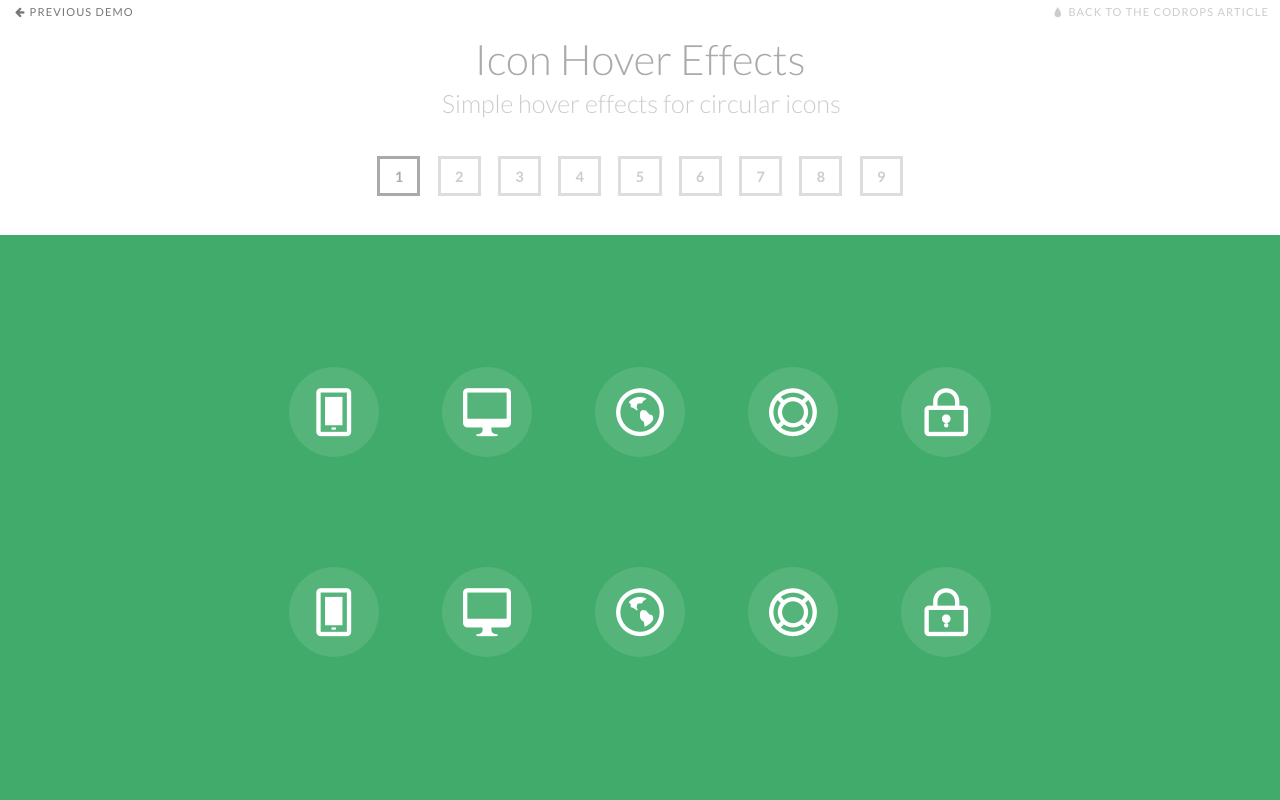
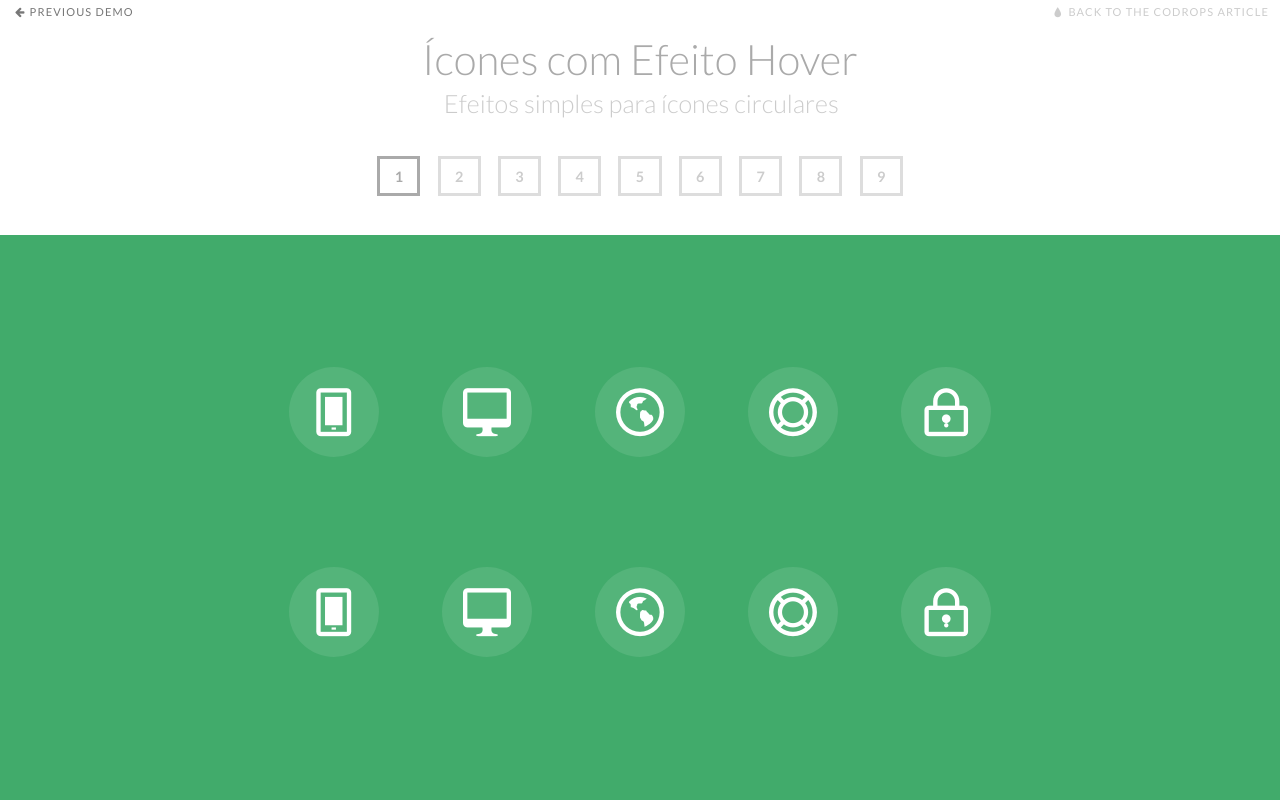
Before and after one commit to doni7brandao/icones, a plain HTML site: page IconesEfeitoHover/index.html in a window 1280 px wide. Shown: the top 800 px of the page. Drawn offline with Linux system fonts and the light colour scheme.

Commit message:
Update index.html

```diff
--- a/IconesEfeitoHover/index.html
+++ b/IconesEfeitoHover/index.html
@@ -4,8 +4,8 @@
 		<meta charset="UTF-8" />
 		<meta http-equiv="X-UA-Compatible" content="IE=edge,chrome=1">
 		<meta name="viewport" content="width=device-width, initial-scale=1.0">
-		<title>Simple Icon Hover Effects with CSS Transitions and Animations</title>
-		<meta name="description" content="Simple Icon Hover Effects with CSS Transitions and Animations" />
+		<title>Ícones simples com efeitos hover de transições e animações feitas com CSS</title>
+		<meta name="description" content="Ícones simples com efeitos hover de transições e animações feitas com CSS" />
 		<meta name="keywords" content="icons, hover, round, circular, transition, animation, css3" />
 		<meta name="author" content="Codrops" />
 		<link rel="shortcut icon" href="../favicon.ico">
@@ -21,7 +21,7 @@
 				<span class="right"><a class="codrops-icon codrops-icon-drop" href="http://tympanus.net/codrops/?p=15265"><span>Back to the Codrops Article</span></a></span>
 			</div>
 			<header>
-				<h1>Icon Hover Effects <span>Simple hover effects for circular icons</span></h1>
+				<h1>Ícones com Efeito Hover <span>Efeitos simples para ícones circulares</span></h1>
 				<nav id="codrops-demos" class="codrops-demos">
 					<a href="#set-1">1</a>
 					<a href="#set-2">2</a>
```
